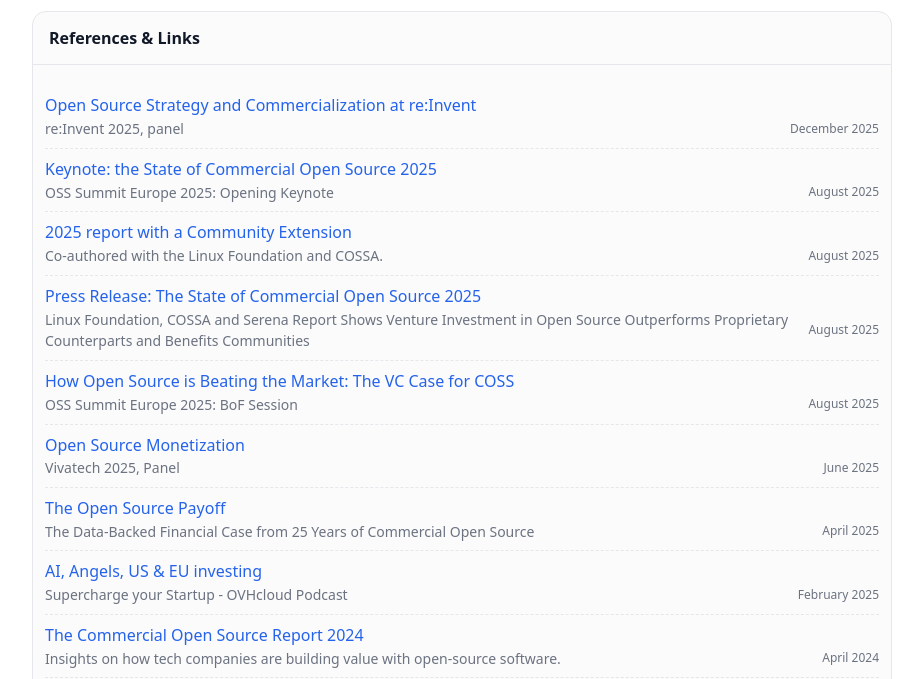
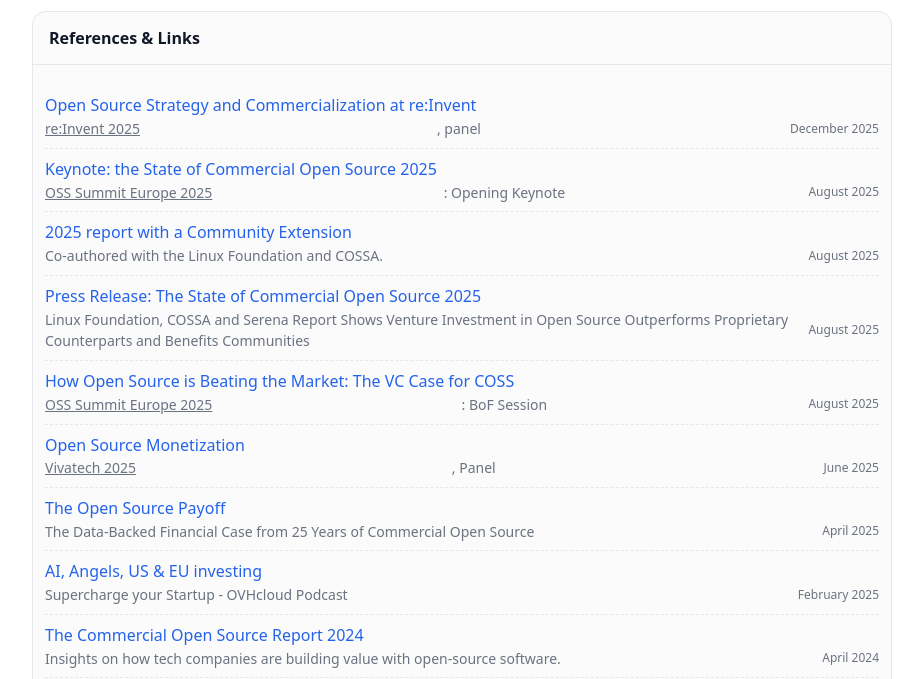
Before and after one commit to Krasavchik/cossreport, a plain HTML site: page index.html in a window 1280 px wide. Shown: the part 672-1351 px from the top of the page, without its empty margins (178-1101 px from the left). Drawn offline with Linux system fonts and the light colour scheme.

Commit message:
underline events

```diff
--- a/index.html
+++ b/index.html
@@ -202,11 +202,11 @@
         <ul class="links">
             <li>
                 <a href="https://www.linkedin.com/posts/matthieulavergne_opensource-activity-7402834866599317504-FYj2?utm_source=share&utm_medium=member_desktop&rcm=ACoAAAO3wpQBNyZhVW8RnD7iflR0lIuFK7wvwxM" rel="noopener" target="_blank">Open Source Strategy and Commercialization at re:Invent</a>
-                <div class="desc">re:Invent 2025, panel<span class="date">December 2025</span></div>
+                <div class="desc"><u>re:Invent 2025</u>, panel<span class="date">December 2025</span></div>
             </li>
             <li>
                 <a href="https://www.youtube.com/watch?v=fgODNZrsenY&t=1524s&utm_source=cossreport.com&utm_medium=referral&utm_campaign=coss-report-2025" rel="noopener" target="_blank"> Keynote: the State of Commercial Open Source 2025</a>
-                <div class="desc">OSS Summit Europe 2025: Opening Keynote<span class="date">August 2025</span></div>
+                <div class="desc"><u>OSS Summit Europe 2025</u>: Opening Keynote<span class="date">August 2025</span></div>
             </li>
             <li>
                 <a href="https://www.linuxfoundation.org/hubfs/Research%20Reports/lfr_serena_capital_report_082225b.pdf?hsLang=en&utm_source=cossreport.com&utm_medium=referral&utm_campaign=coss-report-2025" rel="noopener" target="_blank">2025 report with a Community Extension</a>
@@ -218,11 +218,11 @@
             </li>
             <li>
                 <a href="https://www.youtube.com/watch?v=8WyzsERJyYg&utm_source=cossreport.com&utm_medium=referral&utm_campaign=coss-report-2025" rel="noopener" target="_blank">How Open Source is Beating the Market: The VC Case for COSS</a>
-                <div class="desc">OSS Summit Europe 2025: BoF Session<span class="date">August 2025</span></div>
+                <div class="desc"><u>OSS Summit Europe 2025</u>: BoF Session<span class="date">August 2025</span></div>
             </li>
             <li>
               <a href="https://www.linkedin.com/posts/matthieulavergne_opensource-activity-7341789595866476546-5sPb?utm_source=share&utm_medium=member_desktop&rcm=ACoAAAO3wpQBNyZhVW8RnD7iflR0lIuFK7wvwxM"" rel="noopener" target="_blank">Open Source Monetization</a>
-              <div class="desc">Vivatech 2025, Panel<span class="date">June 2025</span></div>
+              <div class="desc"><u>Vivatech 2025</u>, Panel<span class="date">June 2025</span></div>
           </li>
             <li>
                 <a href="https://blog.serenacapital.com/the-open-source-payoff-5e835c54c0f1?utm_source=cossreport.com&utm_medium=referral&utm_campaign=coss-report-2025" rel="noopener" target="_blank">The Open Source Payoff</a>
```
